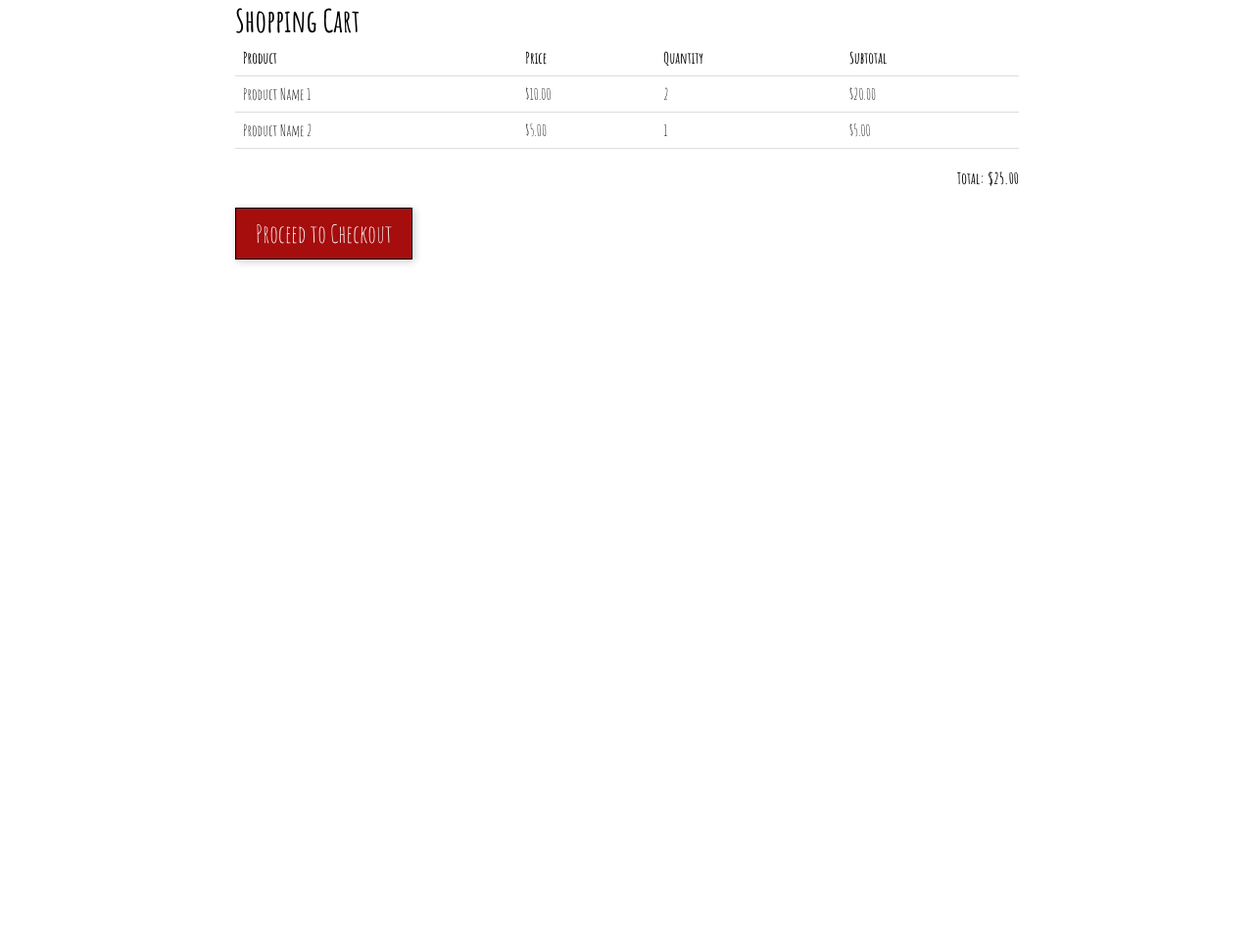
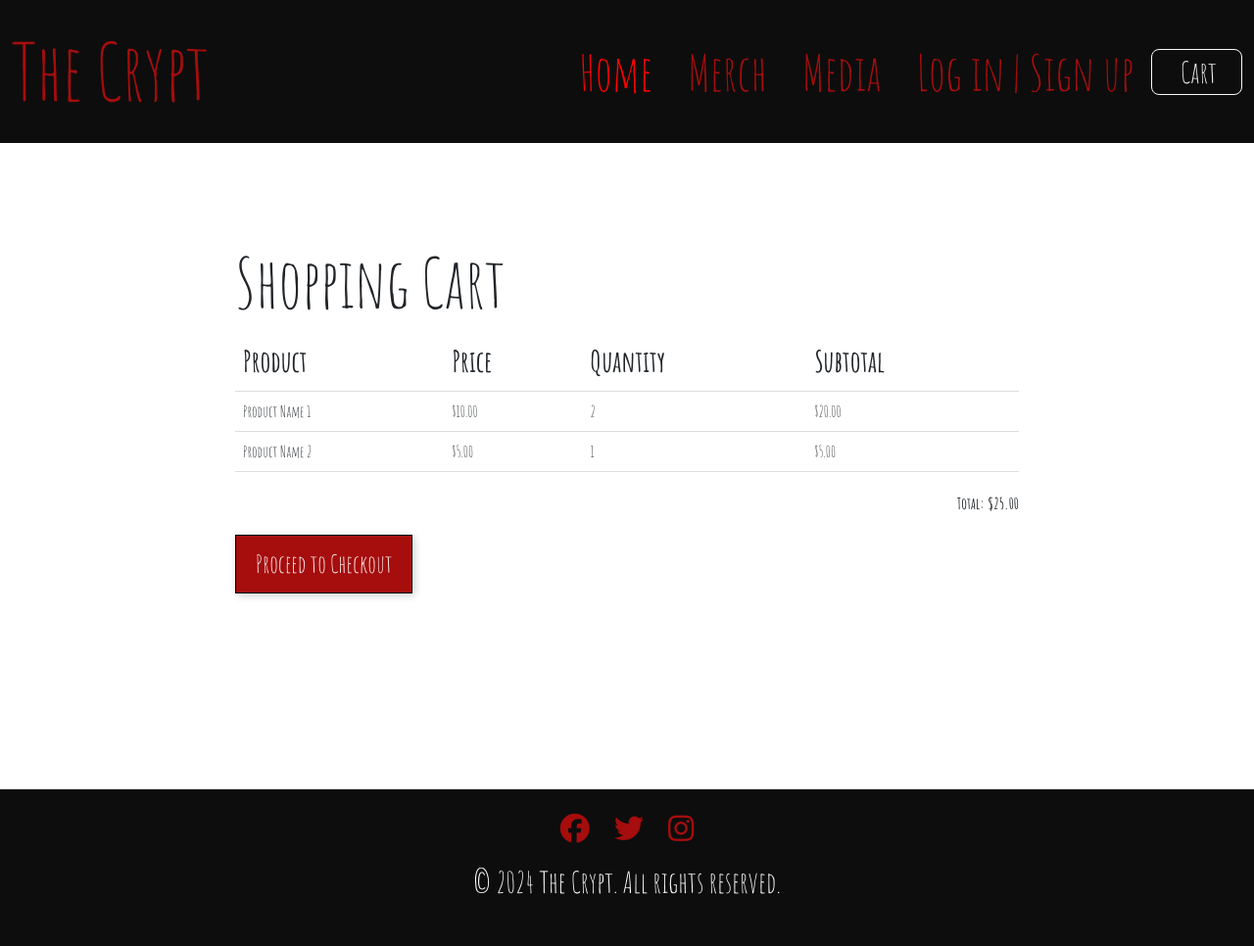
Before and after one commit to barcodin9/CI-P, a Django app: page /cart/ in a window 1280 px wide. Shown: the whole page at 98% size. Before the commit the page ends 270 px from the top, so only its background shows below. Run offline with Django 4.2, Linux system fonts and the light colour scheme; some libraries are stand-ins or nearby versions.

Commit message:
Style cart html - create cart class for functionality.

```diff
--- a/backend/static/assets/style.css
+++ b/backend/static/assets/style.css
@@ -475,9 +475,20 @@ align-self: flex-end;
 .cart-container {
   max-width: 800px;
   margin: auto;
+  width: 100%;
+  height: 70vh;
+  margin-top: 100px;
 }
 
 /* Cart page */
+
+.cart-heading {
+  font-size: 70px;
+}
+
+.cart-prod {
+  font-size: 30px;
+}
 
 table {
   width: 100%;
--- a/backend/templates/cart_summary.html
+++ b/backend/templates/cart_summary.html
@@ -4,6 +4,7 @@
 <head>
     <meta charset="UTF-8">
     <meta name="viewport" content="width=device-width, initial-scale=1.0">
+    <link href="https://cdn.jsdelivr.net/npm/bootstrap@5.3.3/dist/css/bootstrap.min.css" rel="stylesheet" integrity="sha384-QWTKZyjpPEjISv5WaRU9OFeRpok6YctnYmDr5pNlyT2bRjXh0JMhjY6hW+ALEwIH" crossorigin="anonymous">
     <link rel="stylesheet" type="text/css" href="{% static 'assets/style.css' %}">
     <link rel="preconnect" href="https://fonts.googleapis.com">
     <link rel="preconnect" href="https://fonts.gstatic.com" crossorigin>
@@ -11,15 +12,50 @@
     <title>Shopping Cart</title>
 </head>
 <body>
+
+
+        <nav class="navbar navbar-expand-lg">
+            <div class="container-fluid">
+            <a class="navbar-brand" href="{% url 'home_newsletter' %}">The Crypt</a>
+            <button class="navbar-toggler" type="button" data-bs-toggle="collapse" data-bs-target="#navbarNav" aria-controls="navbarNav" aria-expanded="false" aria-label="Toggle navigation">
+                <span class="navbar-toggler-icon"></span>
+            </button>
+            <div class="collapse navbar-collapse justify-content-end" id="navbarNav">
+                <ul class="navbar-nav navbar-nav-custom">
+                <li class="nav-item">
+                    <a class="nav-link link-active" aria-current="page" href="{% url 'home_newsletter' %}">Home</a>
+                </li>
+                <li class="nav-item">
+                    <a class="nav-link" href="{% url 'merch' %}">Merch</a>
+                </li>
+                <li class="nav-item">
+                    <a class="nav-link" href="{% url 'media' %}">Media</a>
+                </li>
+                <li class="nav-item">
+                    <a class="nav-link" href="{% url 'login' %}" id="login">Log in | Sign up</a>
+                </li>
+                </ul>
+
+                <div id="user-button-test" class="user-button-test"></div>
+
+                <a href="{% url 'cart_summary' %}" class="btn btn-outline-light btn-lg custom-btn">
+                    <i class="bi-cart-fill me-1"></i>
+                    Cart
+                <span class="badge bg-dark text-white ms-1 rounded-pill"></span></a>
+
+            </div>
+            </div>
+        </nav>
+
     <div class="cart-container">
-        <h1>Shopping Cart</h1>
+        <h1 class="cart-heading">Shopping Cart</h1>
         <table>
             <!-- to be dynamic generated -->
             <tr>
-                <th>Product</th>
-                <th>Price</th>
-                <th>Quantity</th>
-                <th>Subtotal</th>
+                <th class="cart-prod">Product</th>
+                <th class="cart-prod">Price</th>
+                <th class="cart-prod">Quantity</th>
+                <th class="cart-prod">Subtotal</th>
             </tr>
             <tr>
                 <td>Product Name 1</td>
@@ -42,5 +78,20 @@
             <button class="checkout-btn">Proceed to Checkout</button>
         </div>
     </div>
+
+    <footer class="footer-container">
+        <nav>
+            <a href="#" class="social-link"><i class="fa-brands fa-facebook"></i></a>
+            <a href="#" class="social-link"><i class="fa-brands fa-twitter"></i></a>
+            <a href="#" class="social-link"><i class="fa-brands fa-instagram"></i></a>
+        </nav>
+
+    <div>
+        <p class="copyright" >&copy; 2024 The Crypt. All rights reserved.</p>
+    </div>
+
+<script src="https://kit.fontawesome.com/93273035b0.js" crossorigin="anonymous"></script>
+<script src="https://cdn.jsdelivr.net/npm/bootstrap@5.3.3/dist/js/bootstrap.bundle.min.js" integrity="sha384-YvpcrYf0tY3lHB60NNkmXc5s9fDVZLESaAA55NDzOxhy9GkcIdslK1eN7N6jIeHz" crossorigin="anonymous"></script>
+</footer>
 </body>
 </html>
--- a/backend/templates/media.html
+++ b/backend/templates/media.html
@@ -4,7 +4,7 @@
 <head>
     <meta charset="UTF-8">
     <meta name="viewport" content="width=device-width, initial-scale=1.0">
-    <title>The Crypt | Sign Up</title>
+    <title>The Crypt | Media</title>
     <link href="https://cdn.jsdelivr.net/npm/bootstrap@5.3.3/dist/css/bootstrap.min.css" rel="stylesheet" integrity="sha384-QWTKZyjpPEjISv5WaRU9OFeRpok6YctnYmDr5pNlyT2bRjXh0JMhjY6hW+ALEwIH" crossorigin="anonymous">
     <link rel="stylesheet" type="text/css" href="{% static 'assets/style.css' %}">
     <link rel="preconnect" href="https://fonts.googleapis.com">
--- a/backend/templates/merch.html
+++ b/backend/templates/merch.html
@@ -4,7 +4,7 @@
 <head>
     <meta charset="UTF-8">
     <meta name="viewport" content="width=device-width, initial-scale=1.0">
-    <title>The Crypt | Recs</title>
+    <title>The Crypt | Merch</title>
     <link href="https://cdn.jsdelivr.net/npm/bootstrap@5.3.3/dist/css/bootstrap.min.css" rel="stylesheet" integrity="sha384-QWTKZyjpPEjISv5WaRU9OFeRpok6YctnYmDr5pNlyT2bRjXh0JMhjY6hW+ALEwIH" crossorigin="anonymous">
     <link rel="stylesheet" type="text/css" href="{% static 'assets/style.css' %}">
     <link rel="preconnect" href="https://fonts.googleapis.com">
```
Also changed, not shown: backend/cart/cart.py (added, +12 -0 lines).
